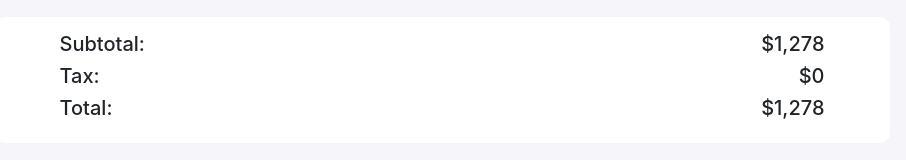
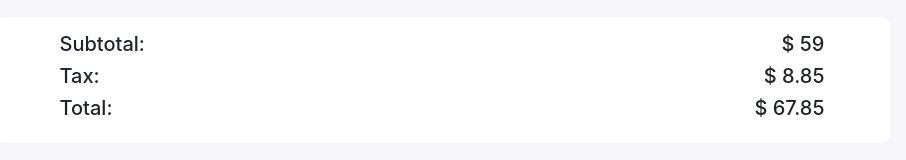
Before and after one commit to rijwanul/js-shopping-cart, a plain HTML site: page index.html in a window 1280 px wide. Both pictures are taken after a click on the button 748 px from the left and 242 px from the top of the page. Shown: the part 512-672 px from the top of the page, without its empty margins (198-1104 px from the left). Drawn offline with nearby package versions, Linux system fonts and the light colour scheme.

Commit message:
total section added

```diff
--- a/index.html
+++ b/index.html
@@ -64,9 +64,9 @@
                      </div>
 
                      <div class="col-md-4 status">
-                        <h5>$1,278</h5>
-                        <h5>$0</h5>
-                        <h5>$1,278</h5>
+                        <h5>$ <span id="subtotal">1278</span></h5>
+                        <h5>$ <span id="tax">191.7</span></h5>
+                        <h5>$ <span id="total">1469.7</span>
                      </div>
                   </div>
                </div>
--- a/script.js
+++ b/script.js
@@ -38,6 +38,9 @@ increaseQuantity2.addEventListener('click', function () {
 });
 
 
+
+
+
 //Functions Hub
 //Star calculation
 function startCalculation(serial, positiveNegative) {
@@ -67,4 +70,20 @@ function updateProductTotal(thePrice,theQuantity, productPrice) {
     var currentQuantityNumber = parseInt(currentQuantity);
     var newPrice = productPrice*currentQuantityNumber;
     currentPrice.innerText = newPrice;
+    updateTotal();
 }
+
+//Update total
+function updateTotal(){
+    var product1Price = document.getElementById('currentPrice1').innerText;
+    var productPriceNumber1 = parseInt(product1Price);
+    var product1Price = document.getElementById('currentPrice2').innerText;
+    var productPriceNumber2 = parseInt(product1Price);
+    var totalPriceNumber = productPriceNumber1+productPriceNumber2;
+
+    document.getElementById('subtotal').innerHTML = totalPriceNumber;
+    var vat = (totalPriceNumber*15)/100;
+    document.getElementById('tax').innerHTML = vat;
+    var vatTotal = totalPriceNumber+vat;
+    document.getElementById('total').innerHTML = vatTotal;
+}
```
